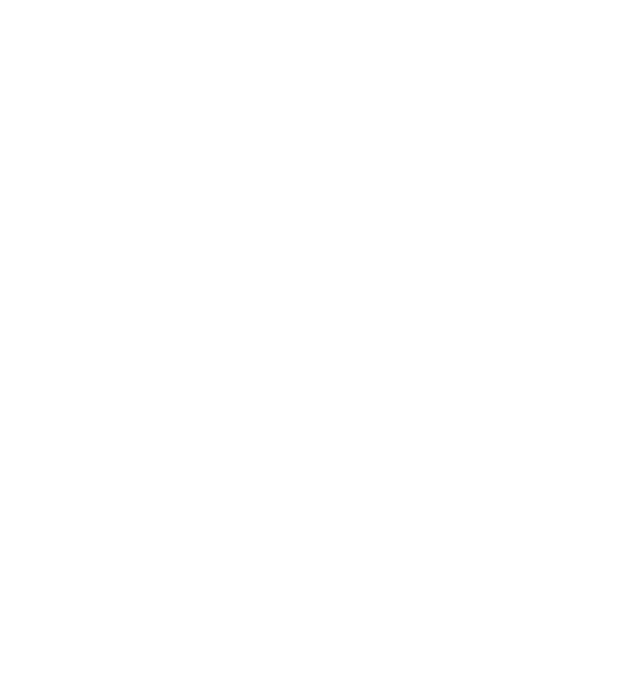
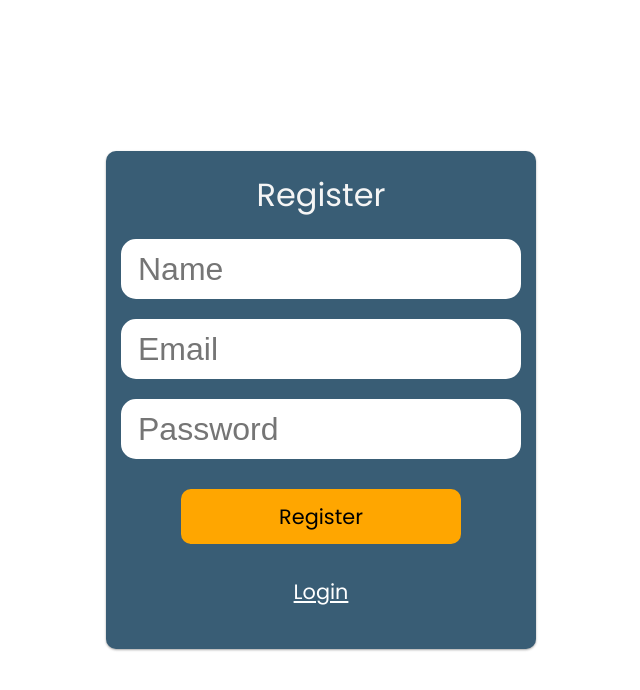
Before and after one commit to atrykp/chat-app-client, a React (Create React App) app: page /register in a window 1280 px wide. Shown: the top 690 px of the page, without its empty margins (319-959 px from the left). Built offline with nearby package versions, Linux system fonts and the light colour scheme.

Commit message:
add signup screen

```diff
--- a/src/App.tsx
+++ b/src/App.tsx
@@ -3,6 +3,7 @@
 import { useEffect, useRef, useState } from "react";
 import { BrowserRouter as Router, Route, Switch } from "react-router-dom";
 import LoginScreen from "./Screen/Login/LoginScreen";
+import RegisterScreen from "./Screen/RegisterScreen/RegisterScreen";
 
 const socket = io("http://localhost:5000", { autoConnect: false });
 
@@ -56,6 +57,9 @@
         <Route path="/login" exact>
           <LoginScreen />
         </Route>
+        <Route path="/register" exact>
+          <RegisterScreen />
+        </Route>
       </Switch>
     </Router>
   );
--- a/src/Screen/Login/LoginScreen.tsx
+++ b/src/Screen/Login/LoginScreen.tsx
@@ -1,11 +1,15 @@
 import { useEffect, useState } from "react";
 import { useForm } from "react-hook-form";
+import { useHistory } from "react-router";
 import Card from "../../components/Card";
 import InfoBar from "../../components/InfoBar";
 import "./LoginScreen.scss";
 
 const LoginScreen = () => {
   const [currentError, setCurrentError] = useState("");
+
+  const history = useHistory();
+
   const {
     register,
     handleSubmit,
@@ -16,9 +20,9 @@
     if (errors.password && errors.email) {
       setCurrentError("incorrect data");
     } else if (errors.password) {
-      setCurrentError("incorrect password");
+      setCurrentError("password is required");
     } else if (errors.email) {
-      setCurrentError("incorrect email");
+      setCurrentError("email is required");
     } else {
       setCurrentError("");
     }
@@ -39,7 +43,6 @@
           <input
             {...register("email", {
               required: true,
-              pattern: /^[^\s@]+@[^\s@]+\.[^\s@]+$/,
             })}
             type="text"
             placeholder="Email"
@@ -47,7 +50,6 @@
           <input
             {...register("password", {
               required: true,
-              pattern: /^(?=.*[A-Za-z])(?=.*\d)[A-Za-z\d]{5,}$/,
             })}
             type="password"
             placeholder="Password"
@@ -56,7 +58,13 @@
             <button className="login-screen-primary" type="submit">
               Login
             </button>
-            <button className="login-screen-secondary">SignUp</button>
+            <button
+              type="button"
+              className="login-screen-secondary"
+              onClick={() => history.push("/register")}
+            >
+              SignUp
+            </button>
           </div>
         </form>
       </Card>
--- /dev/null
+++ b/src/Screen/RegisterScreen/RegisterForm.tsx
@@ -0,0 +1,85 @@
+import { useEffect } from "react";
+import { useForm } from "react-hook-form";
+import { useHistory } from "react-router";
+
+interface IRegisterForm {
+  setCurrentError(data: string): void;
+}
+
+const RegisterForm = ({ setCurrentError }: IRegisterForm) => {
+  const history = useHistory();
+
+  const {
+    register,
+    handleSubmit,
+    formState: { errors },
+  } = useForm();
+
+  useEffect(() => {
+    if (errors.password && errors.email && errors.name) {
+      setCurrentError("incorrect data");
+    } else if (errors.name) {
+      setCurrentError("incorrect name (minLength: 3) ");
+    } else if (errors.password) {
+      setCurrentError(
+        "incorrect password (minLength: 5, one letter, one number)"
+      );
+    } else if (errors.email) {
+      setCurrentError("incorrect email");
+    } else {
+      setCurrentError("");
+    }
+  }, [errors.email, errors.password, errors.name, setCurrentError]);
+  const onSubmit = (data: any) => {
+    console.log(data);
+  };
+  return (
+    <form
+      action=""
+      className="register-screen-form"
+      onSubmit={handleSubmit(onSubmit)}
+    >
+      <input
+        {...register("name", {
+          required: true,
+          minLength: 3,
+          validate: (value) => {
+            return value.trim().length >= 3;
+          },
+        })}
+        type="text"
+        placeholder="Name"
+      />
+      <input
+        {...register("email", {
+          required: true,
+          pattern: /^[^\s@]+@[^\s@]+\.[^\s@]+$/,
+        })}
+        type="text"
+        placeholder="Email"
+      />
+      <input
+        {...register("password", {
+          required: true,
+          pattern: /^(?=.*\d)(?=.*[a-z])(?=.*[a-zA-Z]).{5,}$/gm,
+        })}
+        type="password"
+        placeholder="Password"
+      />
+      <div className="register-screen-buttons">
+        <button className="register-screen-primary" type="submit">
+          Register
+        </button>
+        <button
+          type="button"
+          className="register-screen-secondary"
+          onClick={() => history.push("/login")}
+        >
+          Login
+        </button>
+      </div>
+    </form>
+  );
+};
+
+export default RegisterForm;
--- /dev/null
+++ b/src/Screen/RegisterScreen/RegisterScreen.scss
@@ -0,0 +1,55 @@
+.register-screen-wrapper {
+  width: 100%;
+  height: 100vh;
+  display: grid;
+  justify-items: center;
+  align-items: center;
+}
+.register-screen-title {
+  font-size: 2rem;
+  color: whitesmoke;
+  text-align: center;
+  margin-bottom: 10px;
+}
+.register-screen-form {
+  display: grid;
+}
+
+.register-screen-form input {
+  min-width: 300px;
+  height: 60px;
+  max-width: 400px;
+  margin: 10px 0;
+  border-radius: 15px;
+  border: 2px solid white;
+  outline: none;
+  font-size: 2rem;
+  padding: 0 15px;
+  color: rgb(42, 42, 42);
+}
+.register-screen-form input:focus {
+  border: 2px solid rgb(255, 174, 0);
+}
+.register-screen-buttons {
+  display: flex;
+  flex-direction: column;
+  align-items: center;
+  margin-top: 10px;
+}
+.register-screen-buttons button {
+  width: 70%;
+  height: 55px;
+  border-radius: 10px;
+  border-style: none;
+  font-size: 1.3rem;
+  margin: 10px 0;
+  font-family: "Poppins", sans-serif;
+}
+.register-screen-primary {
+  background-color: #ffa600;
+}
+.register-screen-secondary {
+  background-color: transparent;
+  text-decoration: underline;
+  color: white;
+}
--- /dev/null
+++ b/src/Screen/RegisterScreen/RegisterScreen.tsx
@@ -0,0 +1,21 @@
+import { useState } from "react";
+import Card from "../../components/Card";
+import InfoBar from "../../components/InfoBar";
+import RegisterForm from "./RegisterForm";
+import "./RegisterScreen.scss";
+
+const RegisterScreen = () => {
+  const [currentError, setCurrentError] = useState("");
+
+  return (
+    <div className="register-screen-wrapper">
+      <InfoBar text={currentError} warning isOpen={!!currentError} />
+      <Card>
+        <p className="register-screen-title">Register</p>
+        <RegisterForm setCurrentError={setCurrentError} />
+      </Card>
+    </div>
+  );
+};
+
+export default RegisterScreen;
--- a/src/components/InfoBar.tsx
+++ b/src/components/InfoBar.tsx
@@ -3,13 +3,13 @@
 import { topSlide } from "../utils/consts";
 import "./InfoBar.scss";
 
-interface InfoBar {
+interface IInfoBar {
   text: string;
   warning?: boolean;
   isOpen: boolean;
 }
 
-const InfoBar = ({ text, warning, isOpen }: InfoBar) => {
+const InfoBar = ({ text, warning, isOpen }: IInfoBar) => {
   return (
     <motion.div
       animate={isOpen ? "open" : "closed"}
```
